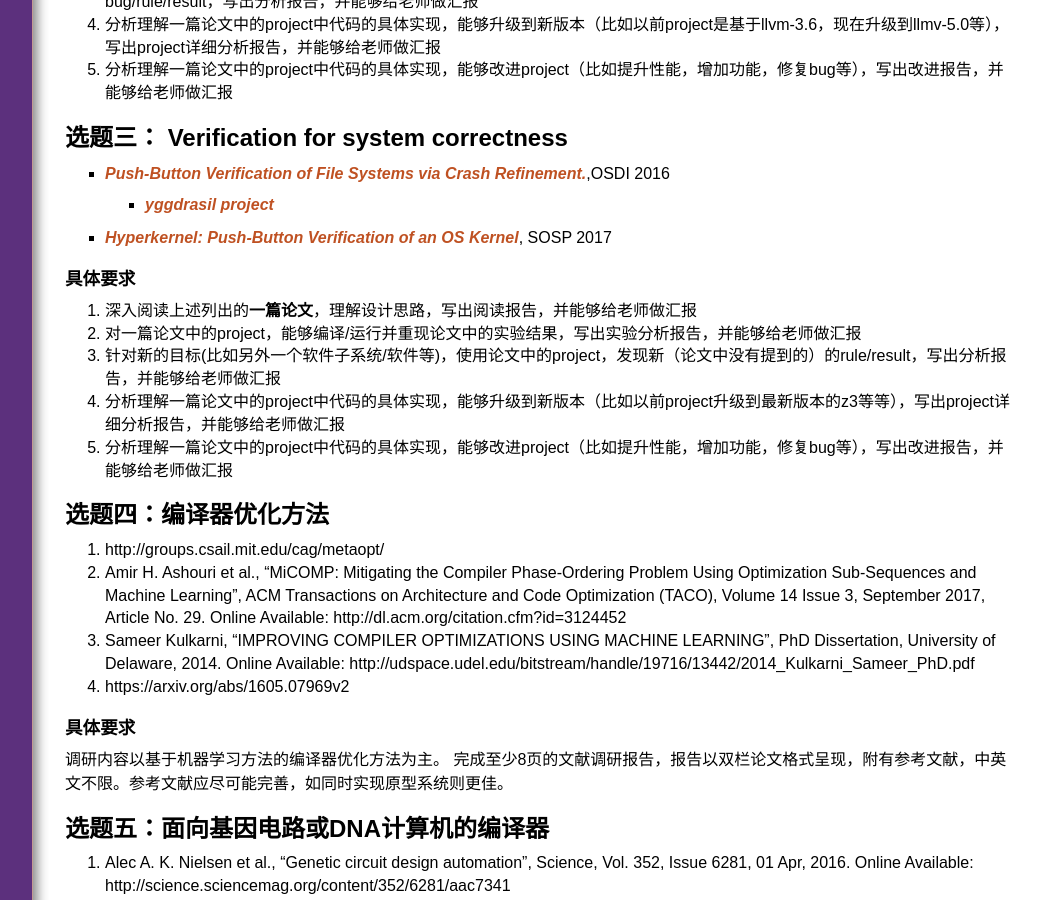
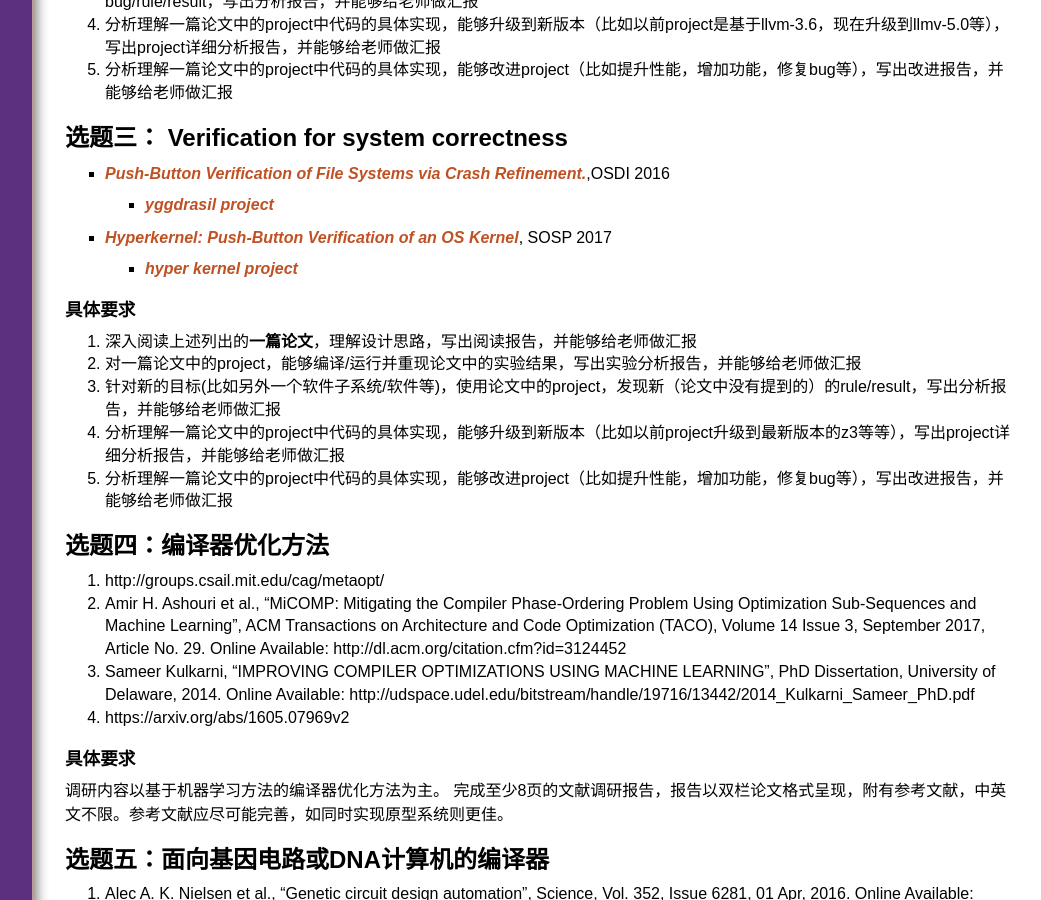
Before and after one commit to chyyuu/compiler_course_info, a Jekyll site: the page built from readinglist.md, in a window 1280 px wide and 900 px high, scrolled down 1674 px. Shown: the whole window, without its empty margins (234-1275 px from the left). Built offline with Jekyll 4.4.1, drawn with Linux system fonts in a browser that asks for light colours; nearby versions of some CDN libraries; our own code applies the rules of GitHub Pages for plain Markdown files.

Commit message:
Update readinglist.md

```diff
--- a/readinglist.md
+++ b/readinglist.md
@@ -74,7 +74,8 @@
 
    - [yggdrasil project](http://locore.cs.washington.edu/yggdrasil/)
 
- - [Hyperkernel: Push-Button Verification of an OS Kernel](https://www.sigops.org/sosp/sosp17/program.html), SOSP 2017
+ - [Hyperkernel: Push-Button Verification of an OS Kernel](https://unsat.cs.washington.edu/papers/nelson-hyperkernel.pdf), SOSP 2017
+   - [hyper kernel project](https://github.com/locore/hv6)
 
 ### 具体要求
 1. 深入阅读上述列出的**一篇论文**，理解设计思路，写出阅读报告，并能够给老师做汇报
```
